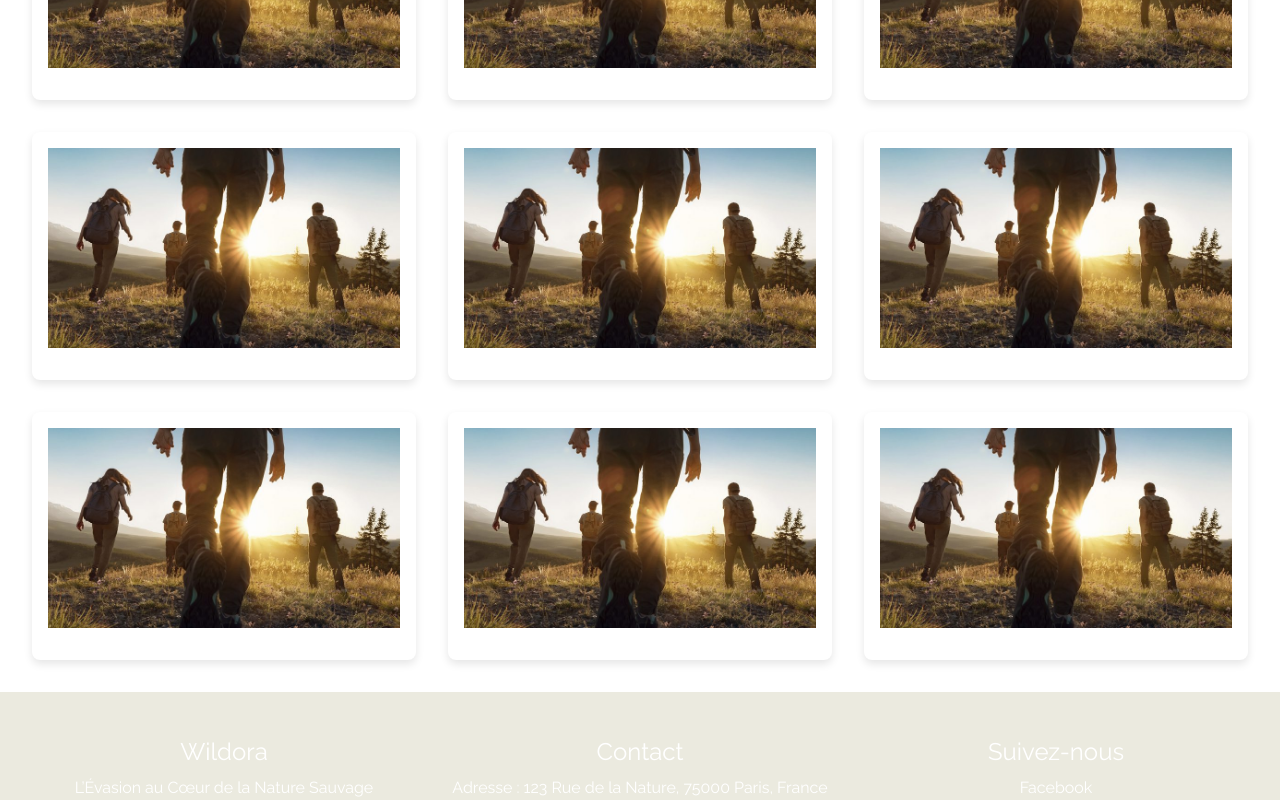
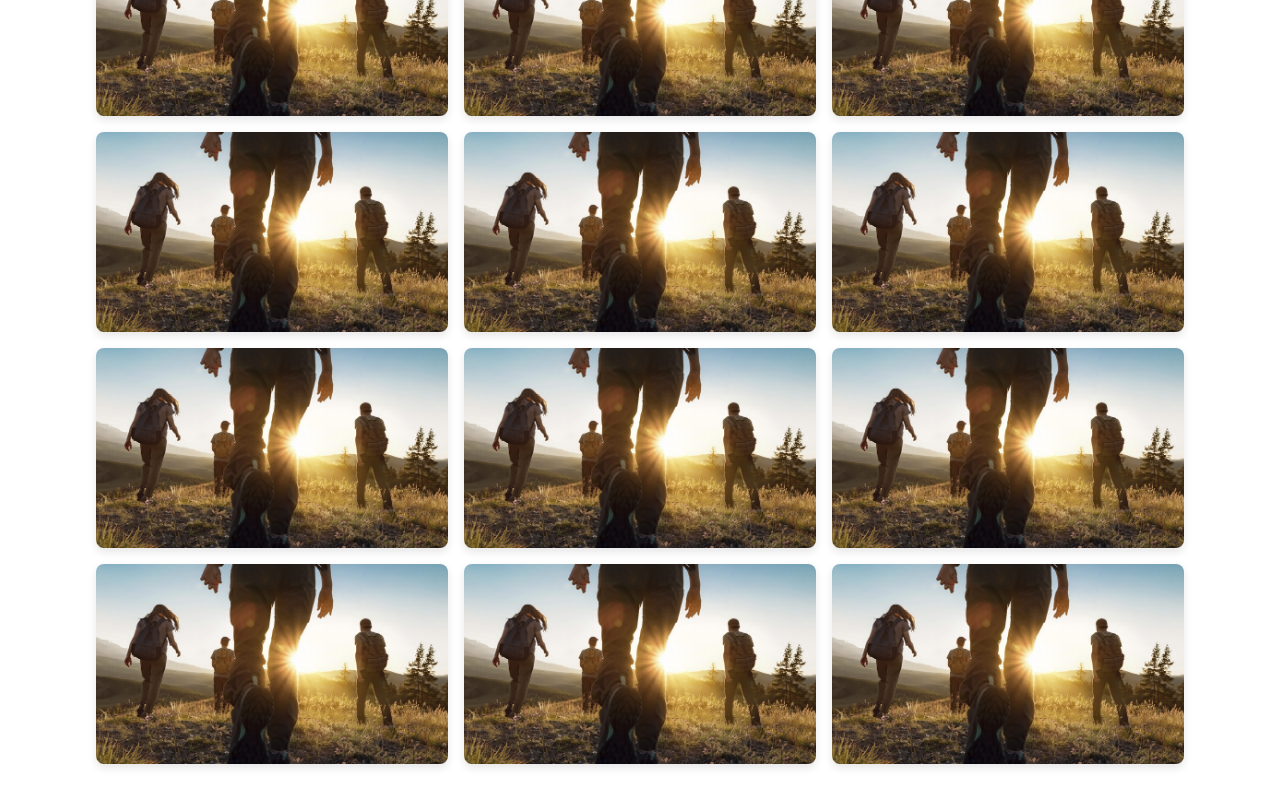
Before and after one commit to julien382/Wildora, a React (Vite) app: page /galerie in a window 1280 px wide. Shown: the part 980-1780 px from the top of the page. Built offline with nearby package versions, Linux system fonts and the light colour scheme.

Commit message:
change css galeriePage

```diff
--- a/src/components/CardGalerie/CardGalerie.scss
+++ b/src/components/CardGalerie/CardGalerie.scss
@@ -5,17 +5,17 @@
     border-radius: 8px;
     box-shadow: 0 4px 8px rgba(0, 0, 0, 0.1);
     overflow: hidden;
-    flex: 1 1 calc(33.333% - 2rem);
-    display: flex;
-    flex-direction: column;
-    align-items: center;
-    text-align: center;
-    padding: 1rem;
+    transition: transform 0.3s ease, box-shadow 0.3s ease;
+    width: 100%; /* Prendre toute la largeur disponible dans la grille */
+    height: 200px; /* Définir une hauteur fixe pour les images */
+    &:hover {
+        transform: scale(1.05);
+        box-shadow: 0 8px 16px rgba(0, 0, 0, 0.2);
+    }
 
     .CardGalerieImage {
         width: 100%;
-        height: 200px;
+        height: 100%;
         object-fit: cover;
-        margin-bottom: 1rem;
     }
 }
--- a/src/pages/GaleriePage/GaleriePage.jsx
+++ b/src/pages/GaleriePage/GaleriePage.jsx
@@ -18,6 +18,9 @@ const GaleriePage = () => {
                 <CardGalerie image={mainImage} />
                 <CardGalerie image={mainImage} />
                 <CardGalerie image={mainImage} />
+                <CardGalerie image={mainImage} />
+                <CardGalerie image={mainImage} />
+                <CardGalerie image={mainImage} />
 
             </section>
 
--- a/src/pages/GaleriePage/GaleriePage.scss
+++ b/src/pages/GaleriePage/GaleriePage.scss
@@ -1,10 +1,10 @@
 @use '../../styles/index' as *;
 
 .galeriePage {
-    padding: 2rem;
+    padding: 6rem;
     background-color: $white;
-    display: flex;
-    flex-wrap: wrap;
-    gap: 2rem;
+    display: grid;
+    grid-template-columns: repeat(auto-fill, minmax(300px, 1fr)); /* Utiliser CSS Grid pour créer un quadrillage */
+    gap: 1rem; /* Espacement entre les images */
     justify-content: center;
 }
```
